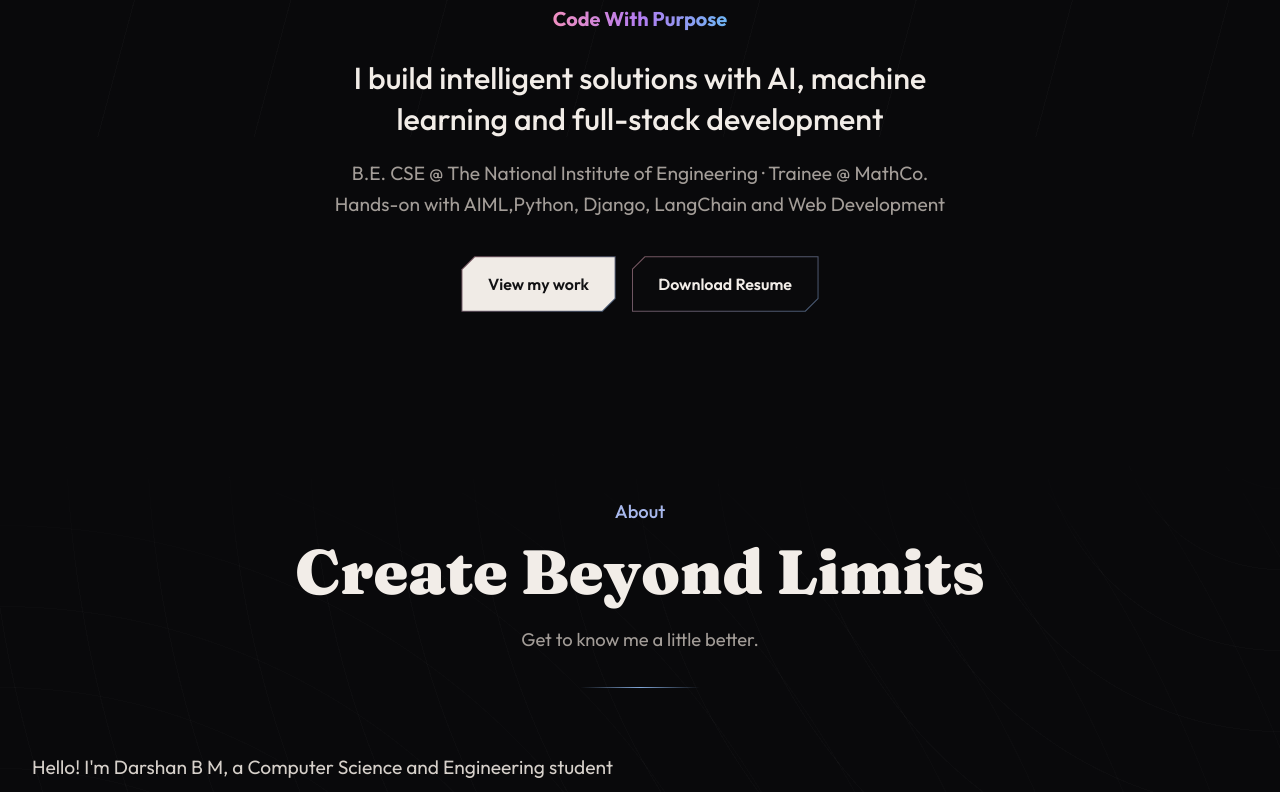
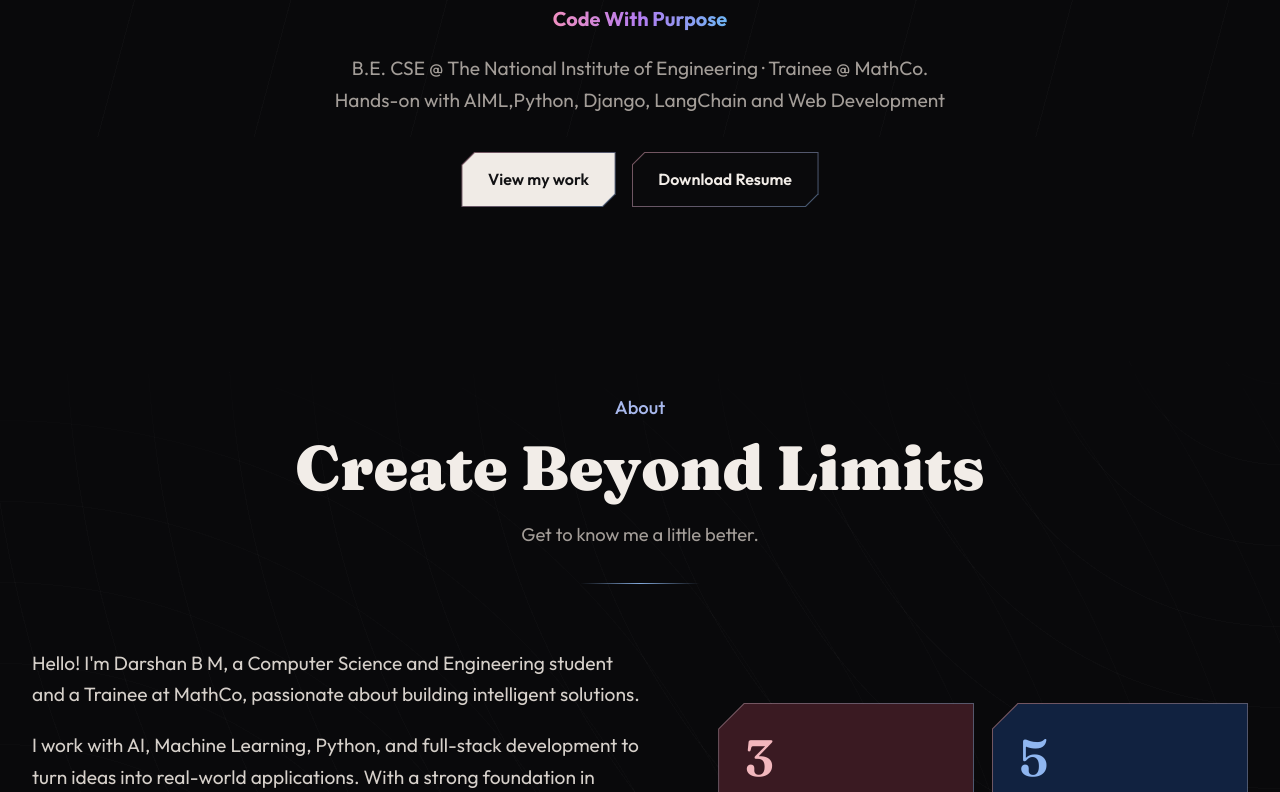
Before and after one commit to Darshan-B-M/Portfolio, a plain HTML site: page index.html in a window 1280 px wide. Shown: the part 663-1455 px from the top of the page. Drawn offline with Linux system fonts and the light colour scheme.

Commit message:
Update index.html

```diff
--- a/index.html
+++ b/index.html
@@ -150,7 +150,6 @@
         <h3><span class="grad">Code With Purpose</span></h3>
 
         <!-- EDIT HERE: Change your headline. Words inside <span class="grad"> get the pink-to-blue color. -->
-        <p class="hero__title reveal">I build intelligent solutions with AI, machine learning and full-stack development</p>
 
         <!-- EDIT HERE: Change your one-line summary -->
         <p class="hero__sub reveal">B.E. CSE @ The National Institute of Engineering · Trainee @ MathCo.<br> Hands-on with AIML,Python, Django, LangChain and Web Development</p>
```
